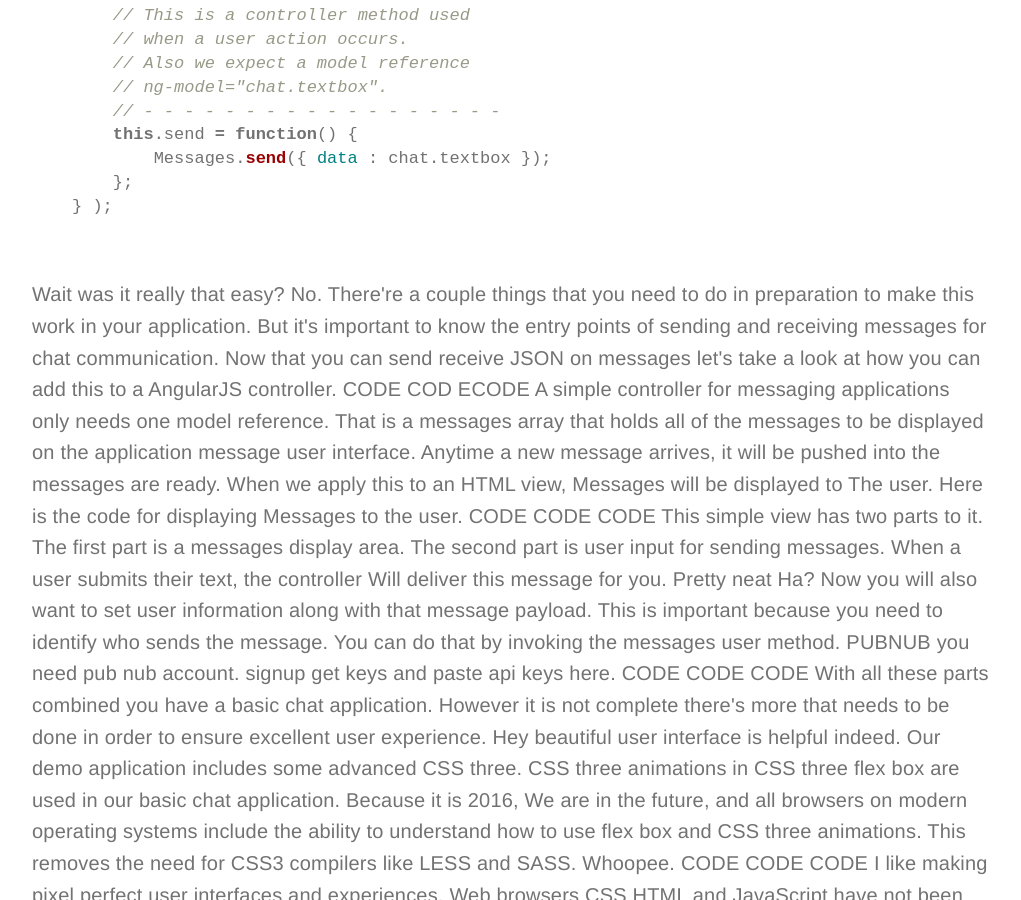
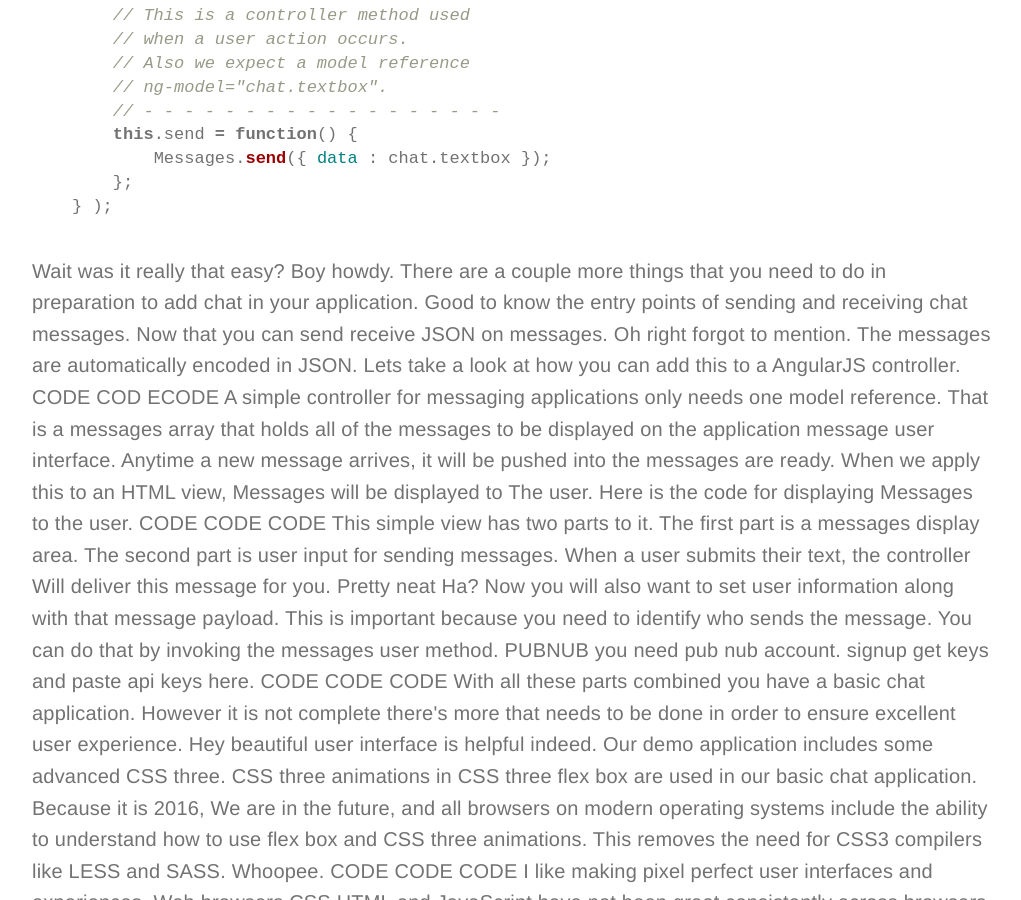
Before and after one commit to stephenlb/angularjs-chat, a Jekyll site: the page built from tutorials/angularjs-basic-chat-module/index.html, in a window 1280 px wide and 900 px high, scrolled down 4703 px. Shown: the whole window, without its empty margins (128-1149 px from the left). Built offline with Jekyll 4.4.1, drawn with Linux system fonts in a browser that asks for light colours; comment, search, counter and statistics services are not loaded; some of the changed text lies outside the part shown.

Commit message:
additional pretty.

```diff
--- a/tutorials/angularjs-basic-chat-module/index.html
+++ b/tutorials/angularjs-basic-chat-module/index.html
@@ -245,8 +245,7 @@ chat.controller( 'chat', [ 'Messages', function( Messages ) {
         Then we'll show you a simple controller example.
     </p><p>
 
-        {% highlight javascript %}
-
+{% highlight javascript %}
 // =-=-=-=-=-=-=-=-=-=-=-=-=-=-=-=-=-=-=-=-=-=-=-=-=-=-=-=-=-=-=-=-=-=-=-=-=-=
 // Minimal Chat Controller
 // =-=-=-=-=-=-=-=-=-=-=-=-=-=-=-=-=-=-=-=-=-=-=-=-=-=-=-=-=-=-=-=-=-=-=-=-=-=
@@ -278,11 +277,18 @@ chat.controller( 'chat', [ 'Messages', function( Messages ) {
         Messages.send({ data : chat.textbox });
     };
 } );
-        {% endhighlight %}
+{% endhighlight %}
 
     </p><p>
-
-    Wait was it really that easy? No. There're a couple things that you need to do in preparation to make this work in your application. But it's important to know the entry points of sending and receiving messages for chat communication.  Now that you can send receive JSON on messages let's take a look at how you can add this to a AngularJS controller.
+        Wait was it really that easy? Boy howdy.
+        There are a couple more things that you need
+        to do in preparation to add chat in your application.
+        Good to know the entry points of sending and receiving
+        chat messages.
+        Now that you can send receive JSON on messages.
+        Oh right forgot to mention.
+        The messages are automatically encoded in JSON.
+        Lets take a look at how you can add this to a AngularJS controller.
 
     CODE COD ECODE
 
```
